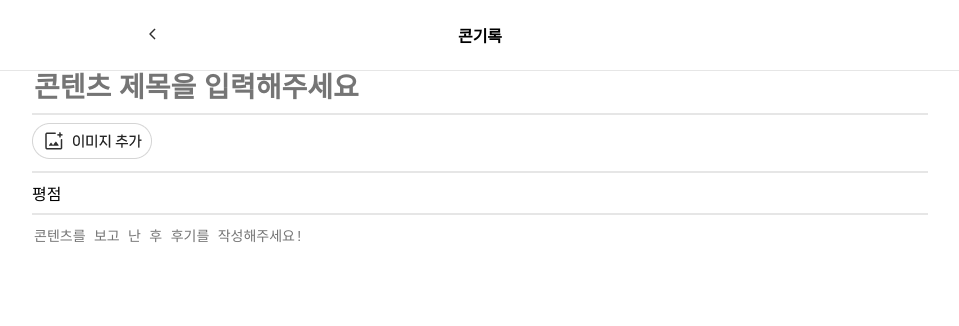
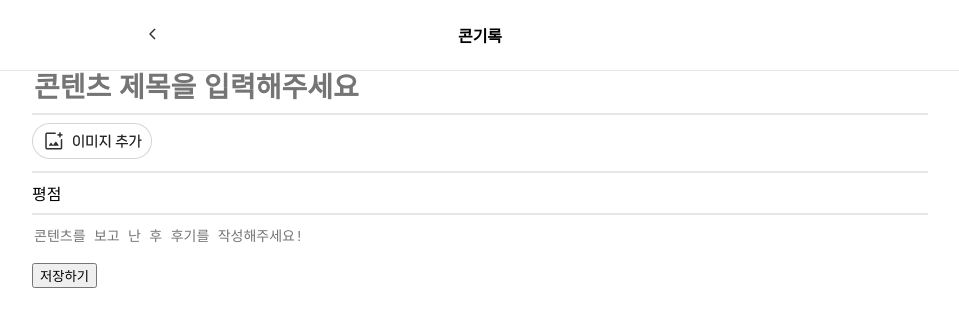
Before and after one commit to A-Jin-Kwon/ConProject, a React (Create React App) app in the folder my-app/: page /record-con in a window 1280 px wide. Shown: the top 326 px of the page, without its empty margins (160-1119 px from the left). Built offline with nearby package versions, Linux system fonts and the light colour scheme; the HTML template or start-up script is replaced by a standard one; a web font is replaced by a local one.

Commit message:
text area 자동 높이 조절 수정

```diff
--- a/my-app/src/Pages/ConRecordPage/RecordCon.js
+++ b/my-app/src/Pages/ConRecordPage/RecordCon.js
@@ -3,6 +3,7 @@ import { useState, useRef } from "react";
 import styled from "styled-components";
 import ShowStars from "./ShowStars";
 import AddImage from "./AddImage";
+import TextArea from "./TextAreaHeight";
 
 const RecordCon = () => {
   const submitHandler = (e) => {
@@ -67,13 +68,9 @@ const RecordCon = () => {
                 <DeleteImg src="imgs/cancel.png" onClick={deleteImgHandler} />
               </ImgContainer>
             )}
-            <ReviewInput
-              placeholder="콘텐츠를 보고 난 후 후기를 작성해주세요!"
-              value={review}
-              onChange={reviewChangeHandler}
-              type="textarea"
-            />
+            <TextArea/>
           </TextAreaWrapper>
+          <button>저장하기</button>
         </Form>
       </FormWrapper>
     </div>
@@ -109,17 +106,6 @@ const TitleInput = styled.input`
 `;
 const TextAreaWrapper = styled.div`
   width: 100%;
-  height: 100%;
-`;
-const ReviewInput = styled.textarea`
-  border: none;
-  color: #242424;
-  font-size: 14px;
-  font-weight: 400;
-  outline: none;
-  width: 100%;
-  height: 100%;
-  resize: none;
 `;
 const Hr = styled.hr`
   border: 1px solid #e6e6e6;
--- /dev/null
+++ b/my-app/src/Pages/ConRecordPage/TextAreaHeight.js
@@ -0,0 +1,42 @@
+import { useRef, useState } from "react";
+import styled from 'styled-components';
+
+const TextArea = () => {
+    // input 내용 관리
+    const [review, setReview] = useState("");
+    const reviewChangeHandler = (e) => {
+        setReview(e.target.value);
+    };
+
+    const textRef = useRef();
+      const handleResizeHeight = () => {
+      // textarea 높이 조절
+        if (textRef && textRef.current) {
+            textRef.current.style.height = "0px";
+            const scrollHeight = textRef.current.scrollHeight;
+            textRef.current.style.height = scrollHeight + "px";
+        }
+    };
+
+    return (
+        <ReviewInput
+            ref={textRef}
+            placeholder="콘텐츠를 보고 난 후 후기를 작성해주세요!"
+            onInput={handleResizeHeight}
+            onChange={reviewChangeHandler}
+            value={review}
+        />
+    );
+};
+
+export default TextArea;
+
+  const ReviewInput = styled.textarea`
+  border: none;
+  color: #242424;
+  font-size: 14px;
+  font-weight: 400;
+  //outline: none;
+  resize: none;
+  width: 100%;
+`;
```
